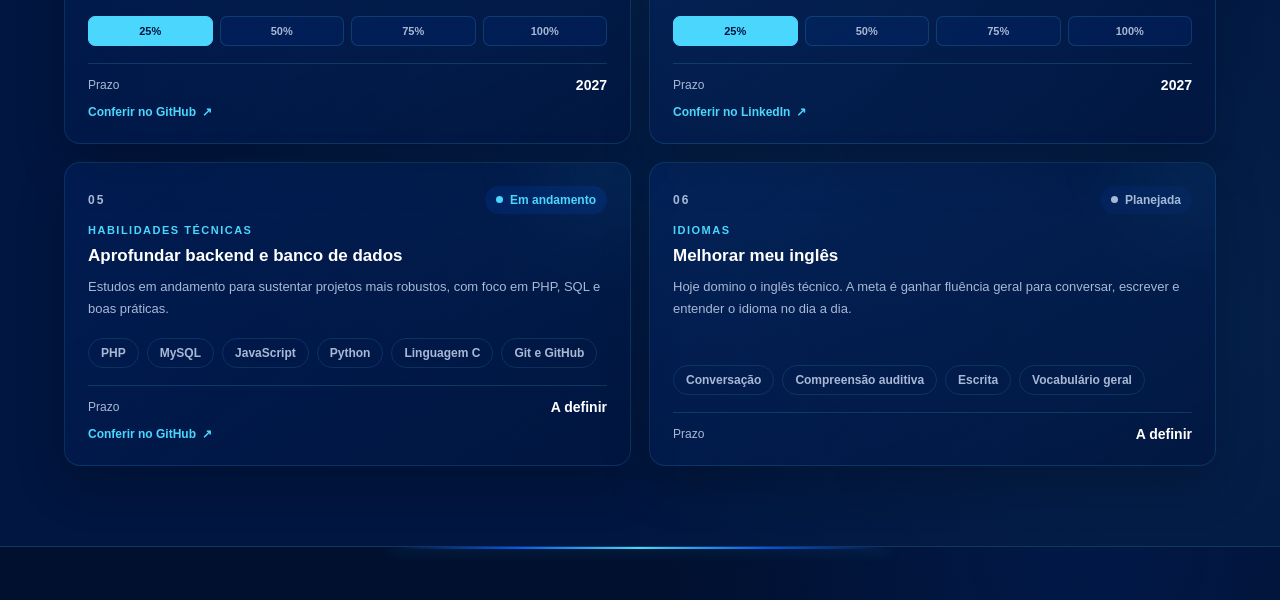
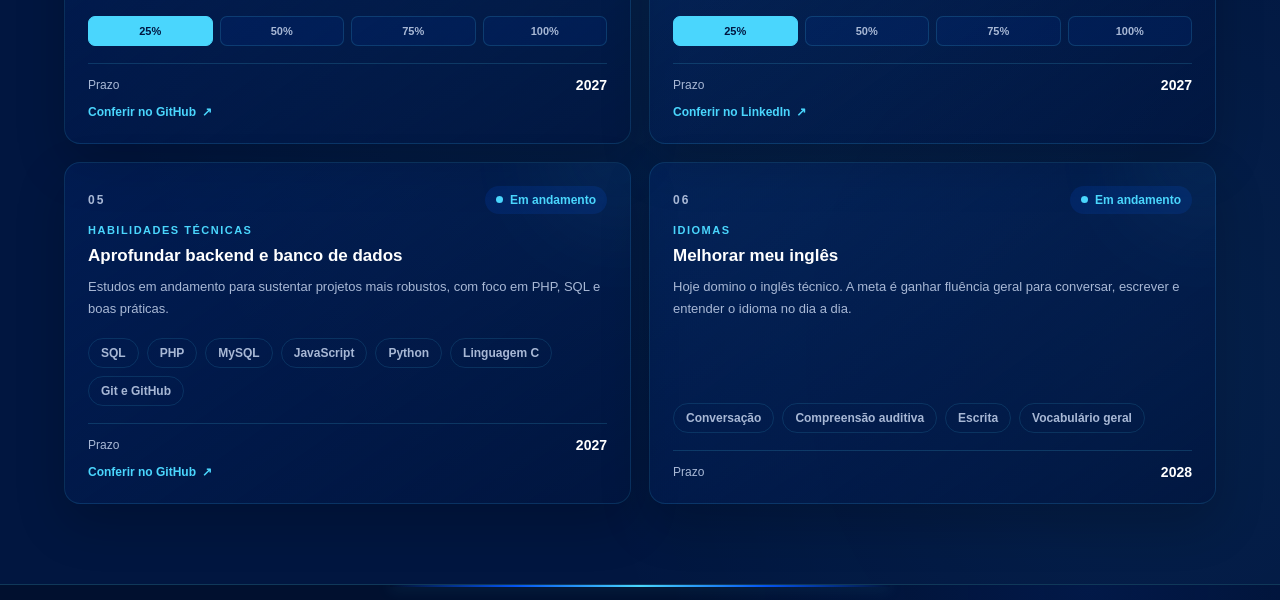
Before and after one commit to Denilsonsalazar-br/Landing-Page, a plain HTML site: page index.html in a window 1280 px wide. Shown: the part 7572-8172 px from the top of the page. Drawn offline with Linux system fonts and the light colour scheme.

Commit message:
Update index.html
Mudando o status das minhas metas.

```diff
--- a/index.html
+++ b/index.html
@@ -2296,6 +2296,7 @@
 
                         <div class="goal-topics">
                             <ul class="goal-topic-list" aria-label="Assuntos em estudo">
+                                <li>SQL</li>
                                 <li>PHP</li>
                                 <li>MySQL</li>
                                 <li>JavaScript</li>
@@ -2307,7 +2308,7 @@
 
                         <div class="goal-card-footer">
                             <span>Prazo</span>
-                            <strong>A definir</strong>
+                            <strong>2027</strong>
                         </div>
 
                         <a class="goal-source" href="https://github.com/Denilsonsalazar-br" target="_blank" rel="noopener noreferrer">
@@ -2324,8 +2325,8 @@
                         <div class="goal-card-header">
                             <span class="goal-number">06</span>
 
-                            <span class="goal-status goal-status-planned">
-                                Planejada
+                            <span class="goal-status goal-status-active">
+                                Em andamento
                             </span>
                         </div>
 
@@ -2356,7 +2357,7 @@
 
                         <div class="goal-card-footer">
                             <span>Prazo</span>
-                            <strong>A definir</strong>
+                            <strong>2028</strong>
                         </div>
 
                     </article>
```
